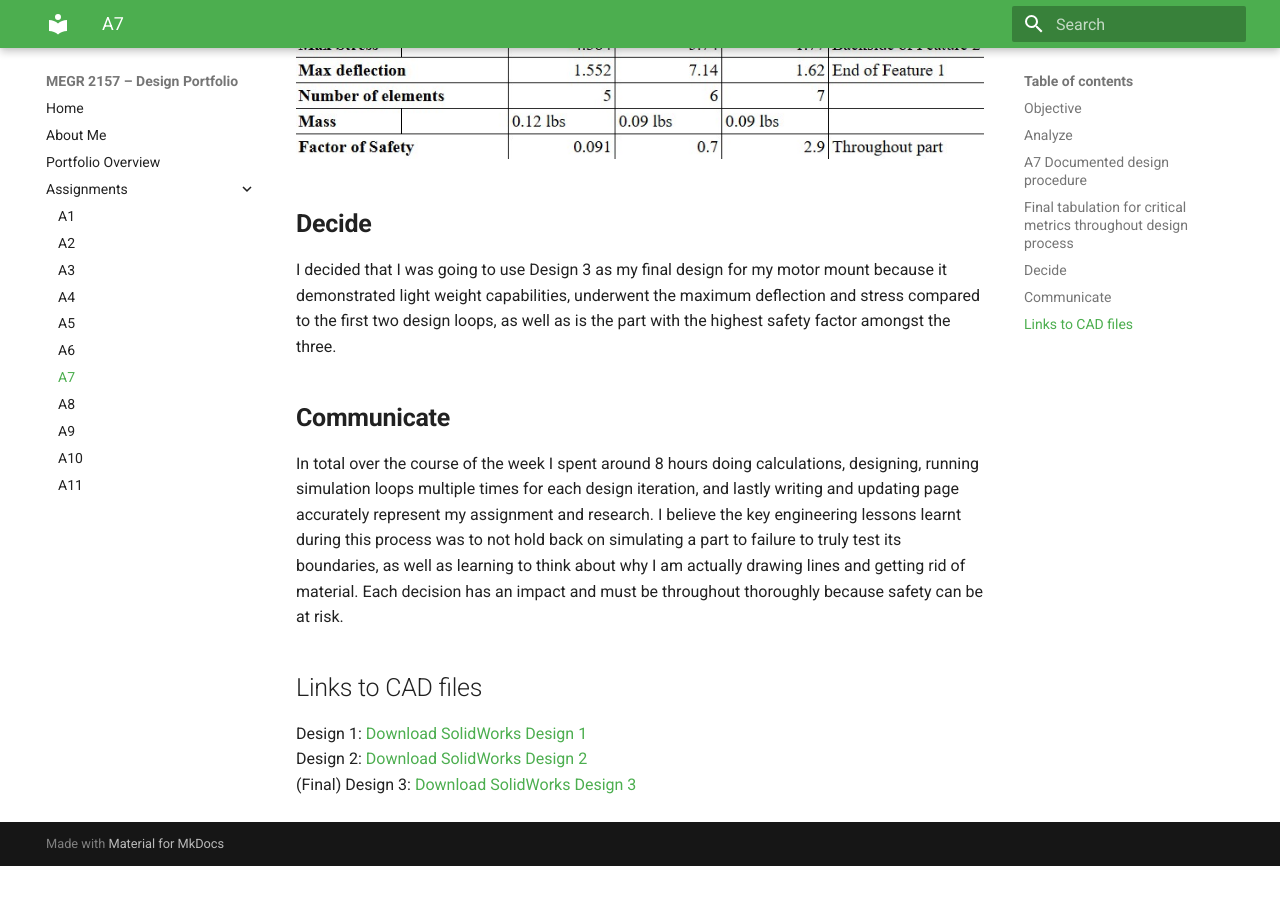
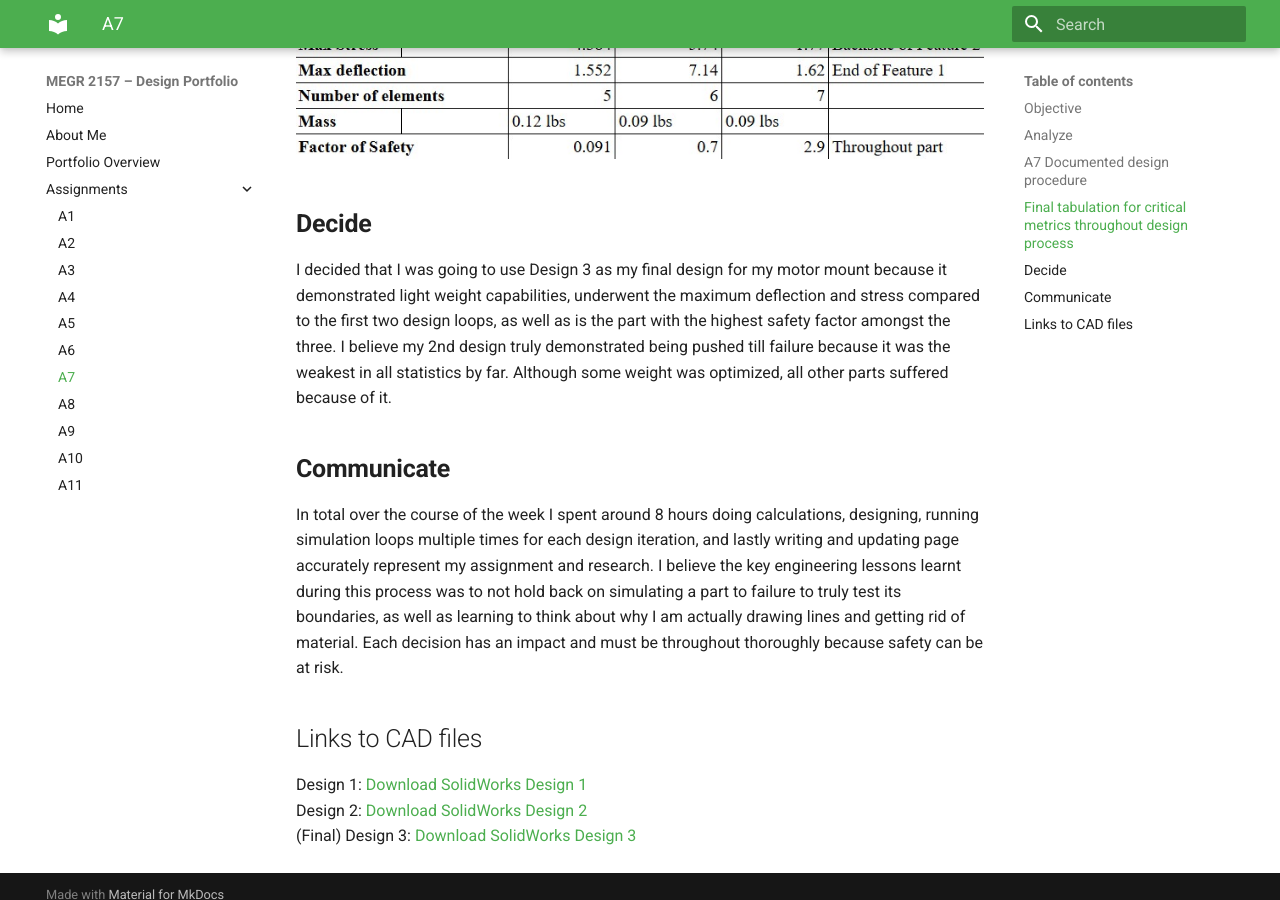
Before and after one commit to jhatch24/megr2156-portfolio, an MkDocs documentation site: the page built from docs/assignments/A07/index.md, in a window 1280 px wide and 900 px high, scrolled down 2796 px. Built offline with MkDocs 1.6.1 and Material for MkDocs 9.7.7, drawn with Linux system fonts in a browser that asks for light colours; before the commit the page ends 3662 px from its top, so only the background shows below that.

Commit message:
Revise decision rationale and lessons learned section
Expanded the rationale for choosing Design 3 and reflected on the lessons learned during the design process.

```diff
--- a/docs/assignments/A07/index.md
+++ b/docs/assignments/A07/index.md
@@ -20,7 +20,7 @@ Tabulation of each outer-loop iteration for the following metrics:
 ![Feature1](IMG_0267.jpeg)
 
 ## **Decide**
-I decided that I was going to use Design 3 as my final design for my motor mount because it demonstrated light weight capabilities, underwent the maximum deflection and stress compared to the first two design loops, as well as is the part with the highest safety factor amongst the three.
+I decided that I was going to use Design 3 as my final design for my motor mount because it demonstrated light weight capabilities, underwent the maximum deflection and stress compared to the first two design loops, as well as is the part with the highest safety factor amongst the three. I believe my 2nd design truly demonstrated being pushed till failure because it was the weakest in all statistics by far. Although some weight was optimized, all other parts suffered because of it.
 
 ## **Communicate**
 In total over the course of the week I spent around 8 hours doing calculations, designing, running simulation loops multiple times for each design iteration, and lastly writing and updating page accurately represent my assignment and research. I believe the key engineering lessons learnt during this process was to not hold back on simulating a part to failure to truly test its boundaries, as well as learning to think about why I am actually drawing lines and getting rid of material. Each decision has an impact and must be throughout thoroughly because safety can be at risk.
```
